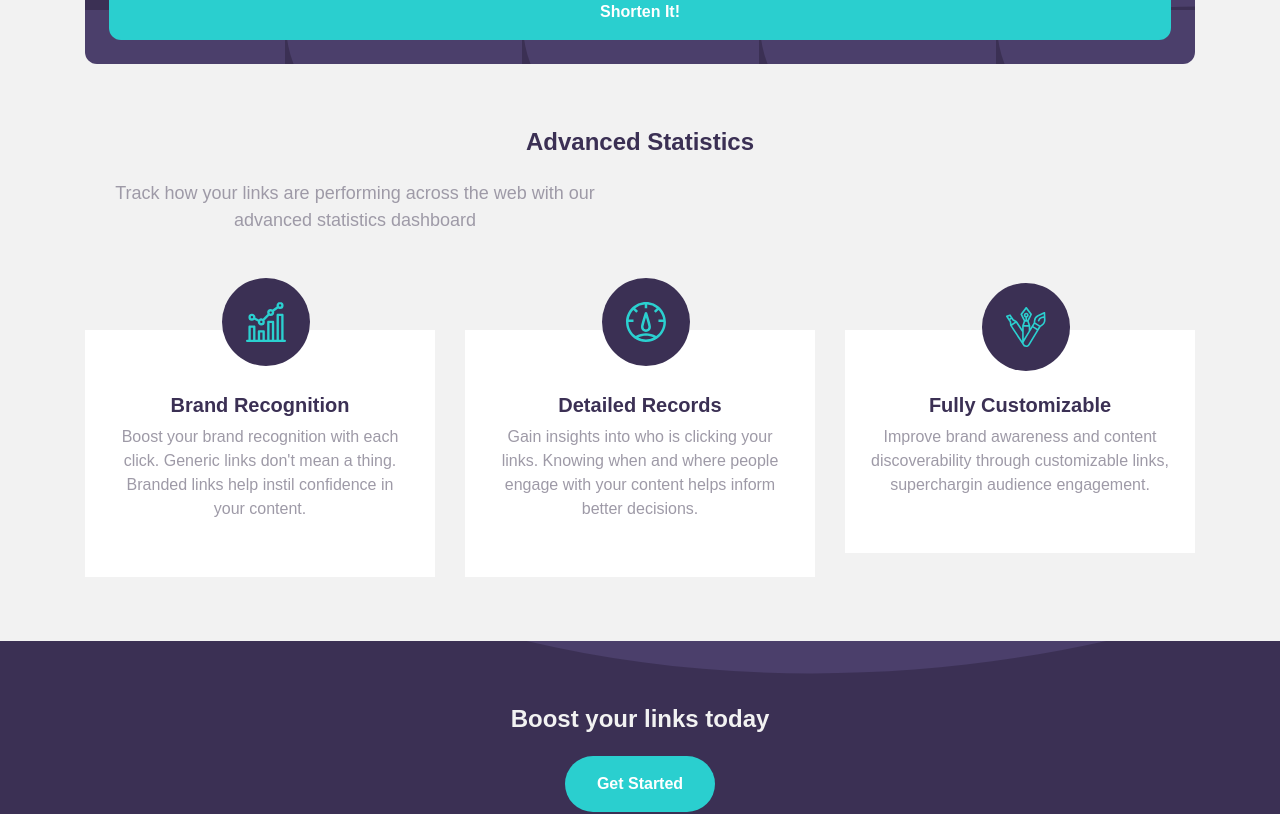
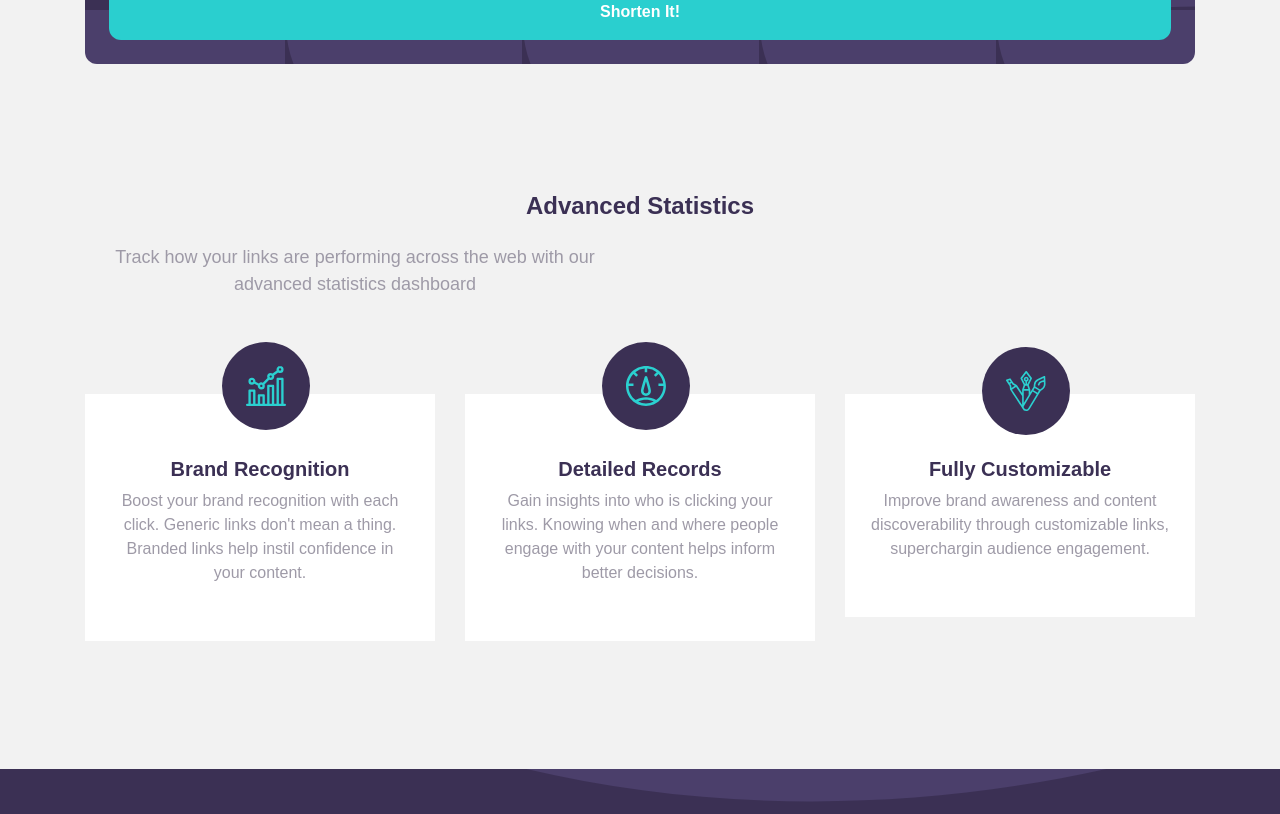
Before and after one commit to Matheusdoe-dev/Shortly, a React (Create React App) app: page / in a window 1280 px wide. Shown: the part 1440-2254 px from the top of the page. Built offline with nearby package versions, Linux system fonts and the light colour scheme.

Commit message:
:lipstick: chore: padding top and bottom increased in Benefits section

```diff
--- a/src/components/Benefits-section/styles.js
+++ b/src/components/Benefits-section/styles.js
@@ -6,6 +6,7 @@ import borders from "../../styles/tools/borders";
 export const BenefitsWrapper = styled.section`
   & {
     text-align: center;
+    padding: var(--gap-xl) 0;
 
     h2 {
       margin-bottom: var(--gap-md);
```
